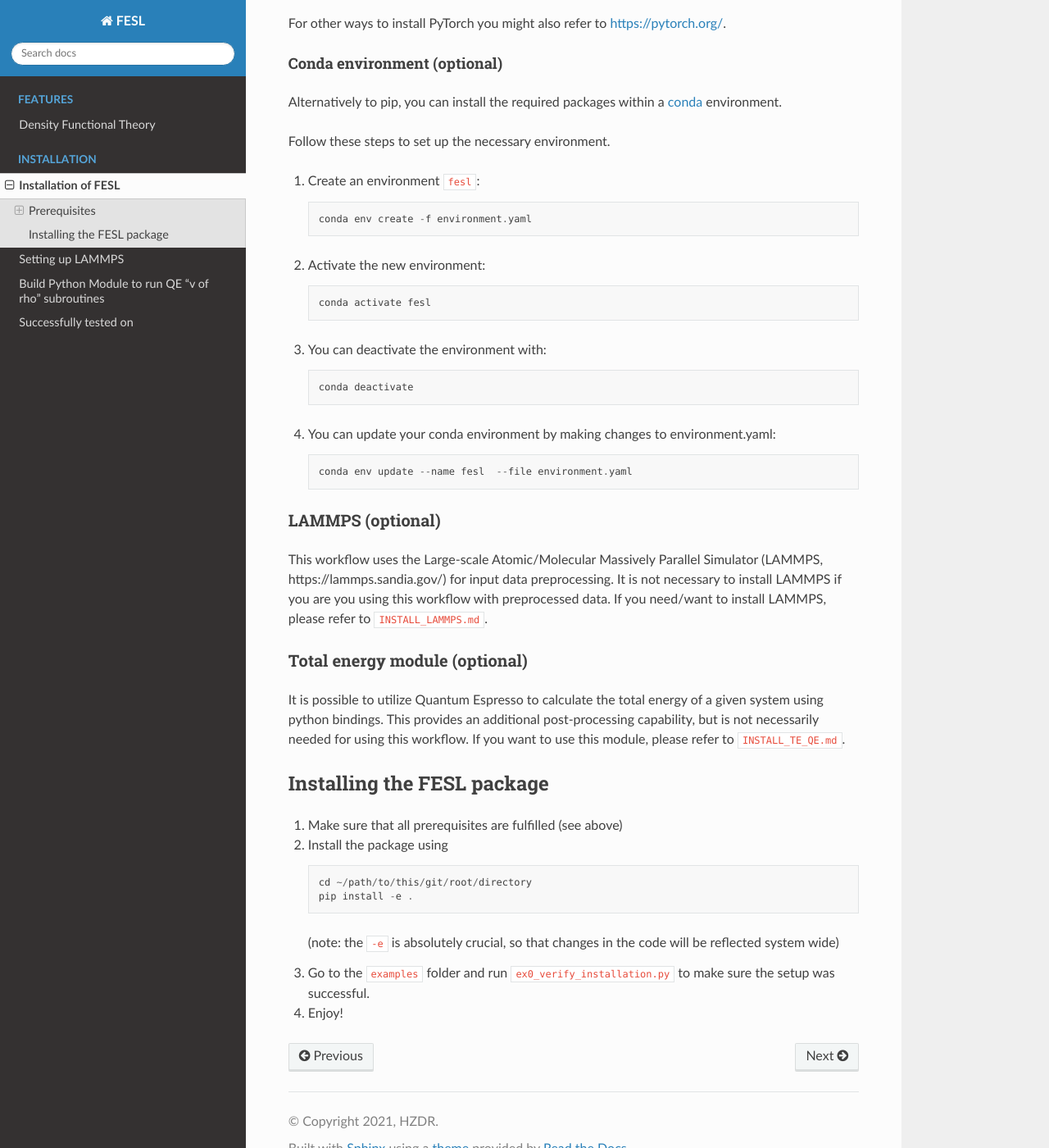
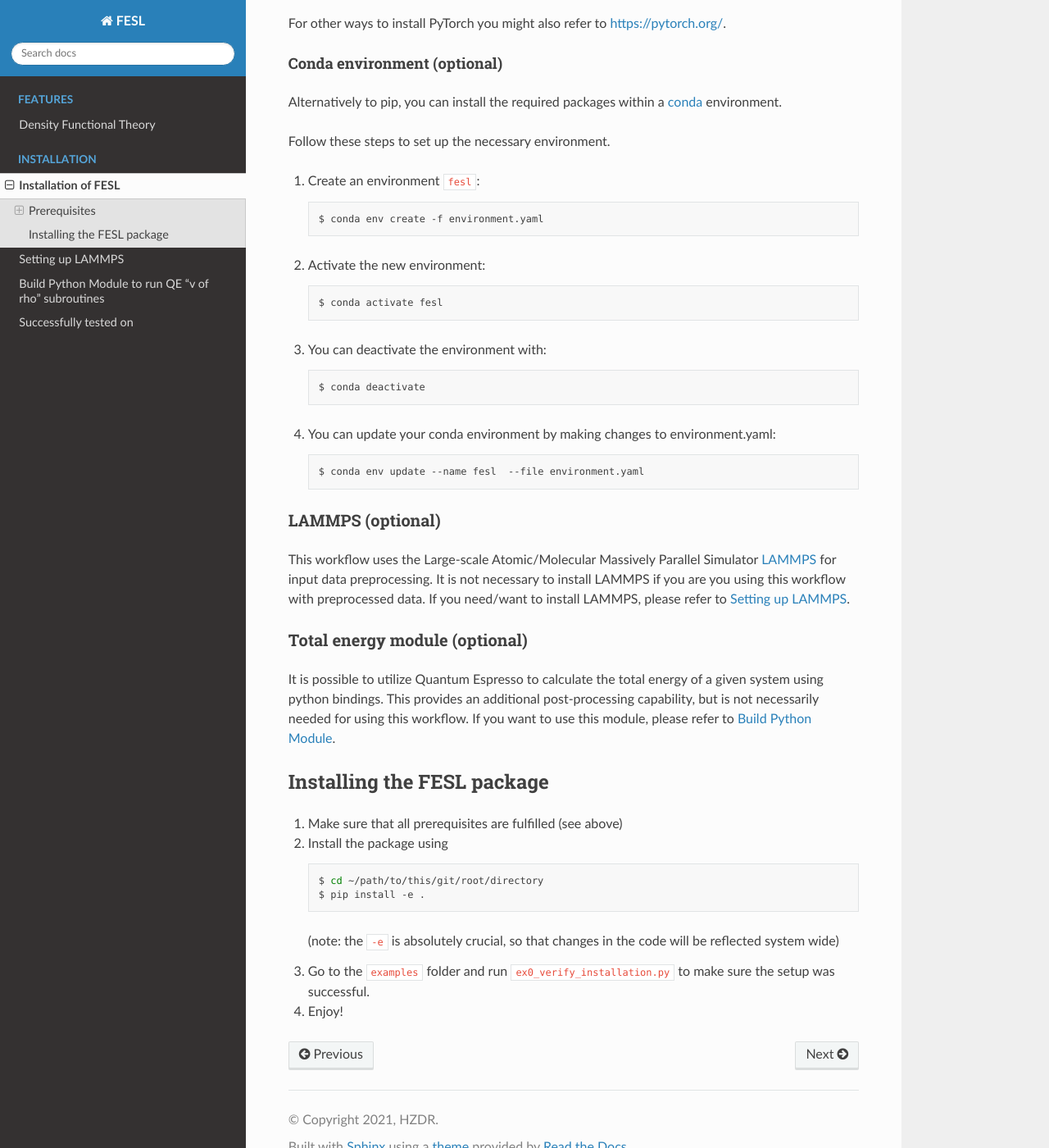
Before and after one commit to mala-project/mala, a Sphinx documentation site: the page built from docs/source/install/README.md, in a window 1280 px wide and 1400 px high, scrolled down 1154 px. Shown: the whole window at 82% size. Built offline with Sphinx 7.4.7 and the Read the Docs theme 2.0.0, drawn with Linux system fonts in a browser that asks for light colours; pages that are not in the unit, such as notebooks, are missing from menus.

Commit message:
Link md/rst files to each other and enhance docs

````diff
--- a/docs/source/install/README.md
+++ b/docs/source/install/README.md
@@ -57,34 +57,34 @@ Alternatively to pip, you can install the required packages within a
 
 Follow these steps to set up the necessary environment.
 1. Create an environment `fesl`:
-   ```
-   conda env create -f environment.yaml
+   ```sh
+   $ conda env create -f environment.yaml
    ```
 2. Activate the new environment:
-   ```
-   conda activate fesl
+   ```sh
+   $ conda activate fesl
    ```
 3. You can deactivate the environment with:
-    ```
-    conda deactivate
+    ```sh
+    $ conda deactivate
     ```
 4. You can update your conda environment by making changes to environment.yaml:
-    ```
-    conda env update --name fesl  --file environment.yaml
+    ```sh
+    $ conda env update --name fesl  --file environment.yaml
     ```
 ###  LAMMPS (optional)
 
 This workflow uses the Large-scale Atomic/Molecular Massively Parallel
-Simulator (LAMMPS, https://lammps.sandia.gov/) for input data preprocessing. It
+Simulator [LAMMPS](https://lammps.sandia.gov/) for input data preprocessing. It
 is not necessary to install LAMMPS if you are you using this workflow with
 preprocessed data. If you need/want to install LAMMPS, please refer to
-`INSTALL_LAMMPS.md`.
+[Setting up LAMMPS](INSTALL_LAMMPS.md).
 
 ### Total energy module (optional)
 
 It is possible to utilize Quantum Espresso to calculate the total energy of a given system using python bindings.
 This provides an additional post-processing capability, but is not necessarily needed for using this workflow.
-If you want to use this module, please refer to `INSTALL_TE_QE.md`.
+If you want to use this module, please refer to [Build Python Module](INSTALL_TE_QE.md).
 
 
 ## Installing the FESL package
@@ -92,9 +92,9 @@ If you want to use this module, please refer to `INSTALL_TE_QE.md`.
 1. Make sure that all prerequisites are fulfilled (see above)
 2. Install the package using
 
-    ```
-    cd ~/path/to/this/git/root/directory
-    pip install -e .
+    ```sh
+    $ cd ~/path/to/this/git/root/directory
+    $ pip install -e .
     ```
     (note: the `-e` is absolutely crucial, so that changes in the code will be
     reflected system wide)
````
Also changed, not shown: README.rst (+9 -7 lines), docs/source/install/INSTALL_TE_QE.md (+2 -2 lines).
